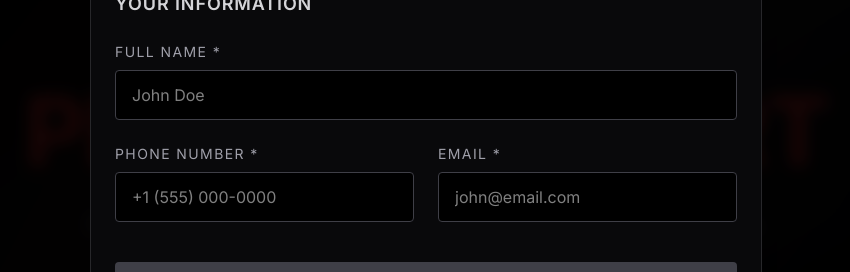
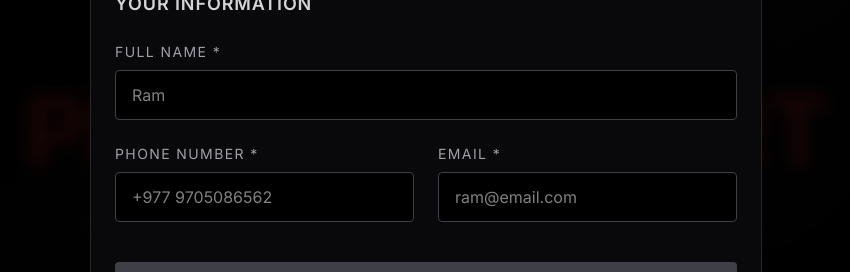
Before and after one commit to thebheda-ops/tattoo-studio, a Next.js app: page / in a window 1280 px wide. Both pictures are taken after a click on the button "BOOK CONSULTATION". Shown: the part 204-476 px from the top of the page, without its empty margins (214-1064 px from the left). Built offline with nearby package versions, Linux system fonts and the light colour scheme.

Commit message:
artist name and number sync

```diff
--- a/src/app/components/BookingModal.jsx
+++ b/src/app/components/BookingModal.jsx
@@ -48,14 +48,10 @@ const SERVICE_TYPES = [
  * Available artists with their specialties
  */
 const ARTISTS = [
-  { id: "marcus", name: "Marcus Chen", specialty: "Realism & Portraits" },
-  {
-    id: "sarah",
-    name: "Sarah Williams",
-    specialty: "Traditional & Neo-Traditional",
-  },
-  { id: "jake", name: "Jake Morrison", specialty: "Japanese & Blackwork" },
-  { id: "elena", name: "Elena Rodriguez", specialty: "Watercolor & Abstract" },
+  { id: "shyam", name: "Shyam", specialty: "Realism & Portraits" },
+  { id: "hari", name: "Hari", specialty: "Traditional & Neo-Traditional" },
+  { id: "ram", name: "Ram", specialty: "Japanese & Blackwork" },
+  { id: "raj", name: "Raj", specialty: "Watercolor & Abstract" },
   {
     id: "no-preference",
     name: "No Preference",
@@ -442,7 +438,7 @@ export default function BookingModal({
                     value={bookingData.client.name}
                     onChange={(e) => updateClientInfo("name", e.target.value)}
                     className='w-full bg-black border border-zinc-700 px-4 py-3 text-white focus:border-[#ff3333] focus:outline-none transition-colors rounded'
-                    placeholder='John Doe'
+                    placeholder='Ram'
                     autoComplete='name'
                   />
                 </div>
@@ -464,7 +460,7 @@ export default function BookingModal({
                         updateClientInfo("phone", e.target.value)
                       }
                       className='w-full bg-black border border-zinc-700 px-4 py-3 text-white focus:border-[#ff3333] focus:outline-none transition-colors rounded'
-                      placeholder='+1 (555) 000-0000'
+                      placeholder='+977 9705086562'
                       autoComplete='tel'
                     />
                   </div>
@@ -484,7 +480,7 @@ export default function BookingModal({
                         updateClientInfo("email", e.target.value)
                       }
                       className='w-full bg-black border border-zinc-700 px-4 py-3 text-white focus:border-[#ff3333] focus:outline-none transition-colors rounded'
-                      placeholder='john@email.com'
+                      placeholder='ram@email.com'
                       autoComplete='email'
                     />
                   </div>
```
